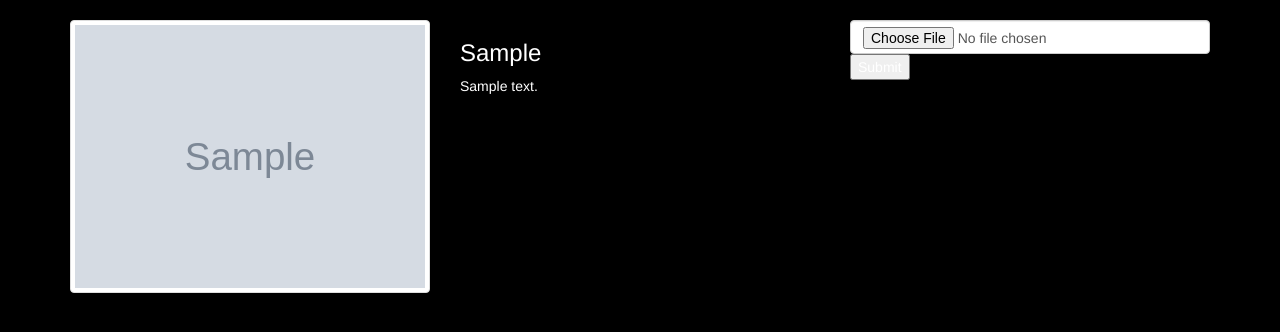
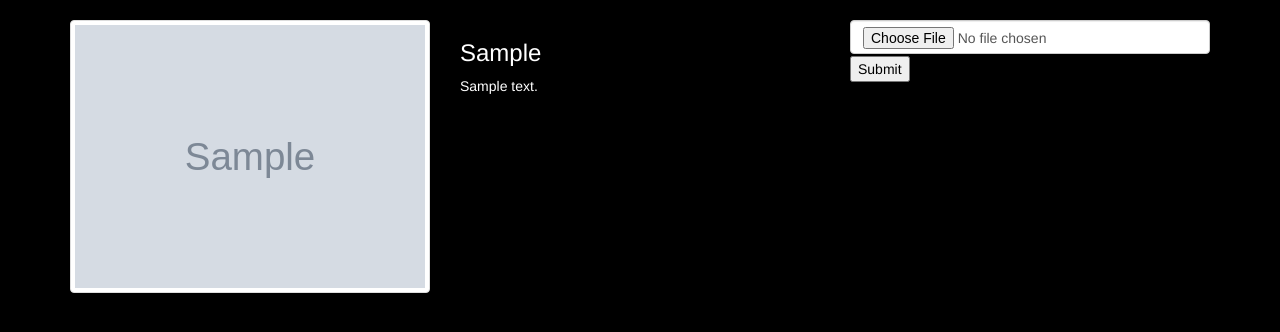
Before and after one commit to Waithera-m/watchlist-flask, a Flask app: a page that uses app/templates/profile/profile.html in a window 1280 px wide. Shown: the part 52-384 px from the top of the page. Run offline with Flask 2, Linux system fonts and the light colour scheme; a user stored in the database is signed in; tables that the repository leaves empty hold one stand-in row (values such as "Sample post"); grey boxes marked "Sample" are stand-in pictures; some libraries are stand-ins or nearby versions.

Commit message:
Restyle submit button

```diff
--- a/app/templates/profile/profile.html
+++ b/app/templates/profile/profile.html
@@ -35,7 +35,7 @@
             <form action="/user/{{user.username}}/upload/pic" method="post" enctype="multipart/form-data">
                 <input type="hidden" name="csrf_token" value="{{ csrf_token() }}"/>
                 <input type="file" name="photo" class="form-control" required>
-                <input class="button button-dark" type="submit">
+                <input style="color:black; margin-top: 2px;" type="submit">
             </form>
             {% endif %}
         </div>
```
